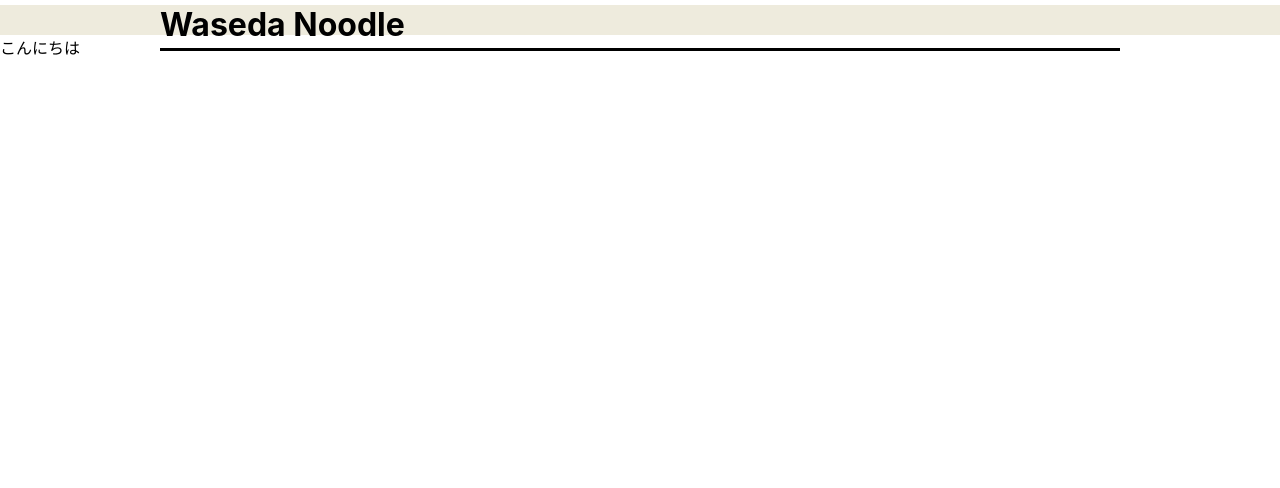
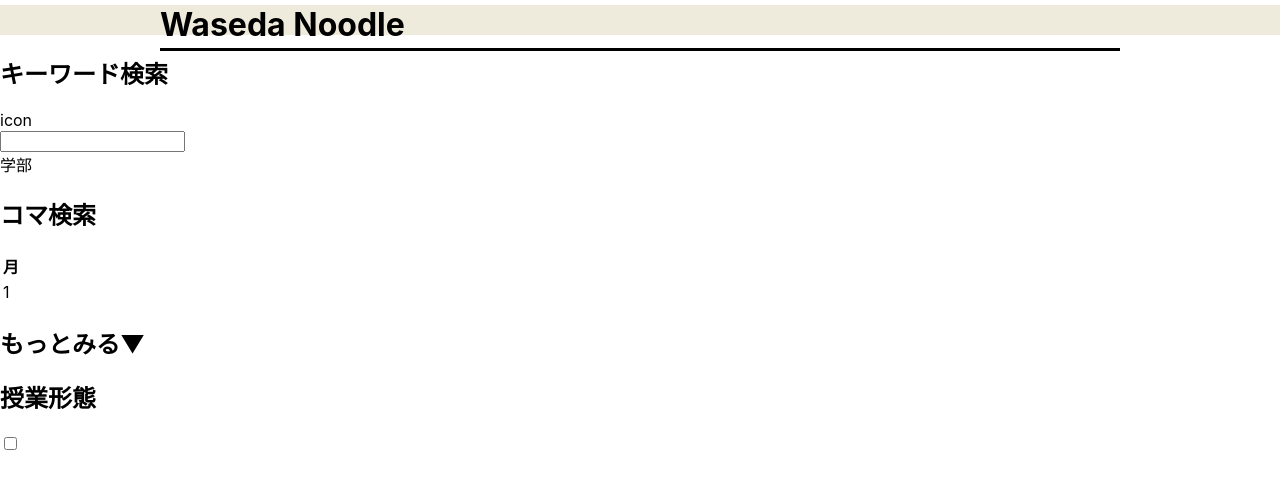
Before and after one commit to yyyoichi/testnoodle, a Next.js app: page /subjects in a window 1280 px wide. Shown: the top 488 px of the page. Built offline with nearby package versions, Linux system fonts and the light colour scheme.

Commit message:
検索ページhtml

```diff
--- a/pages/subjects/index.jsx
+++ b/pages/subjects/index.jsx
@@ -12,7 +12,38 @@
       </Head>
       <Header />
       <div>
-        こんにちは
+        <div>
+          <h2>キーワード検索</h2>
+          <div>
+            <div>icon</div>
+            <input></input>
+            <div>学部</div>
+          </div>
+        </div>
+      </div>
+      <div>
+        <h2>コマ検索</h2>
+        <div>
+          <table>
+            <tbody>
+              <tr><th>月</th></tr>
+              <tr><td>1</td></tr>
+            </tbody>
+          </table>
+        </div>
+      </div>
+      <div>
+        <div>
+          <h2>もっとみる▼</h2>
+        </div>
+        <div>
+          <div>
+            <h2>授業形態</h2>
+            <div>
+              <input type="checkbox" /><label htmlFor=""></label>
+            </div>
+          </div>
+        </div>
       </div>
     </div>
   )
```
